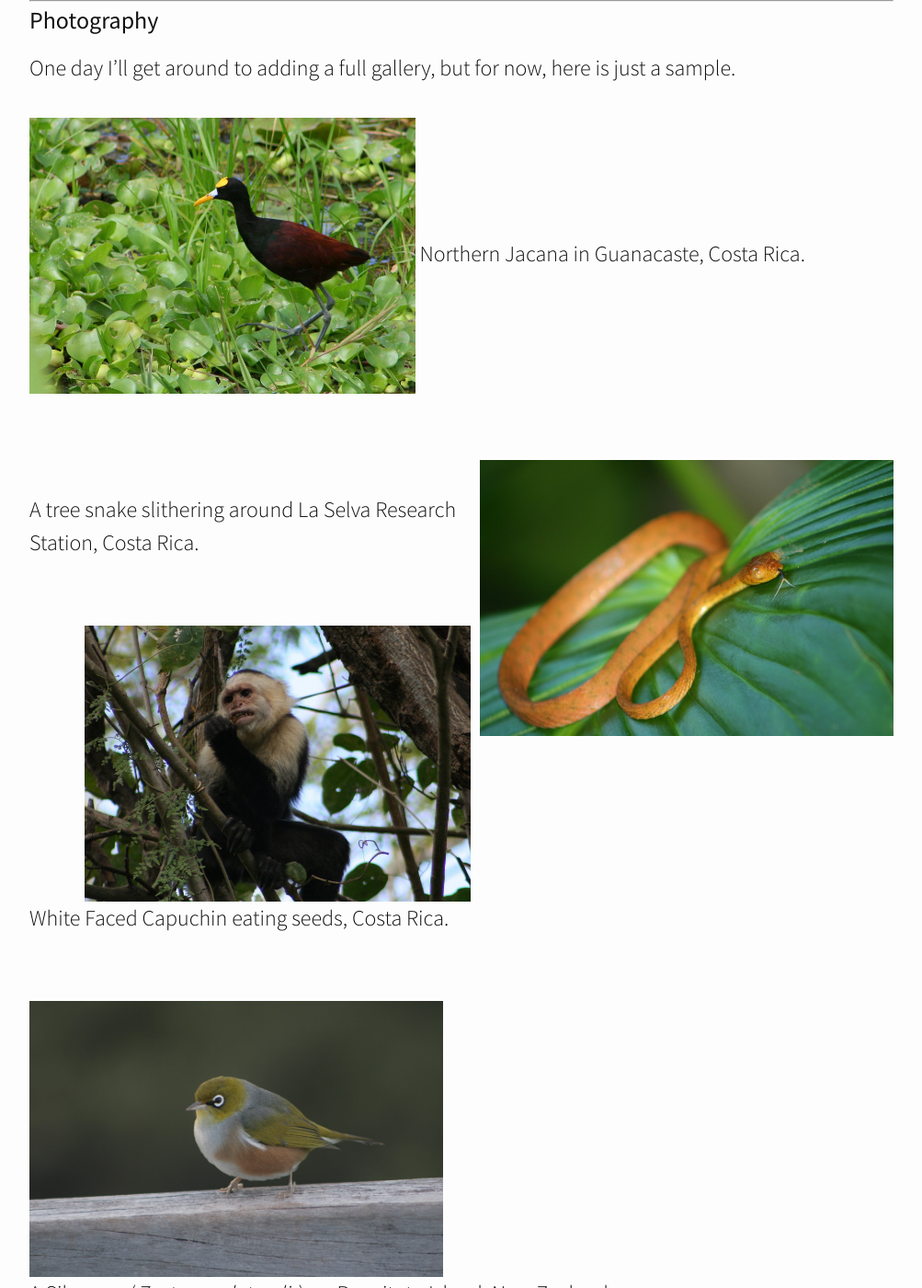
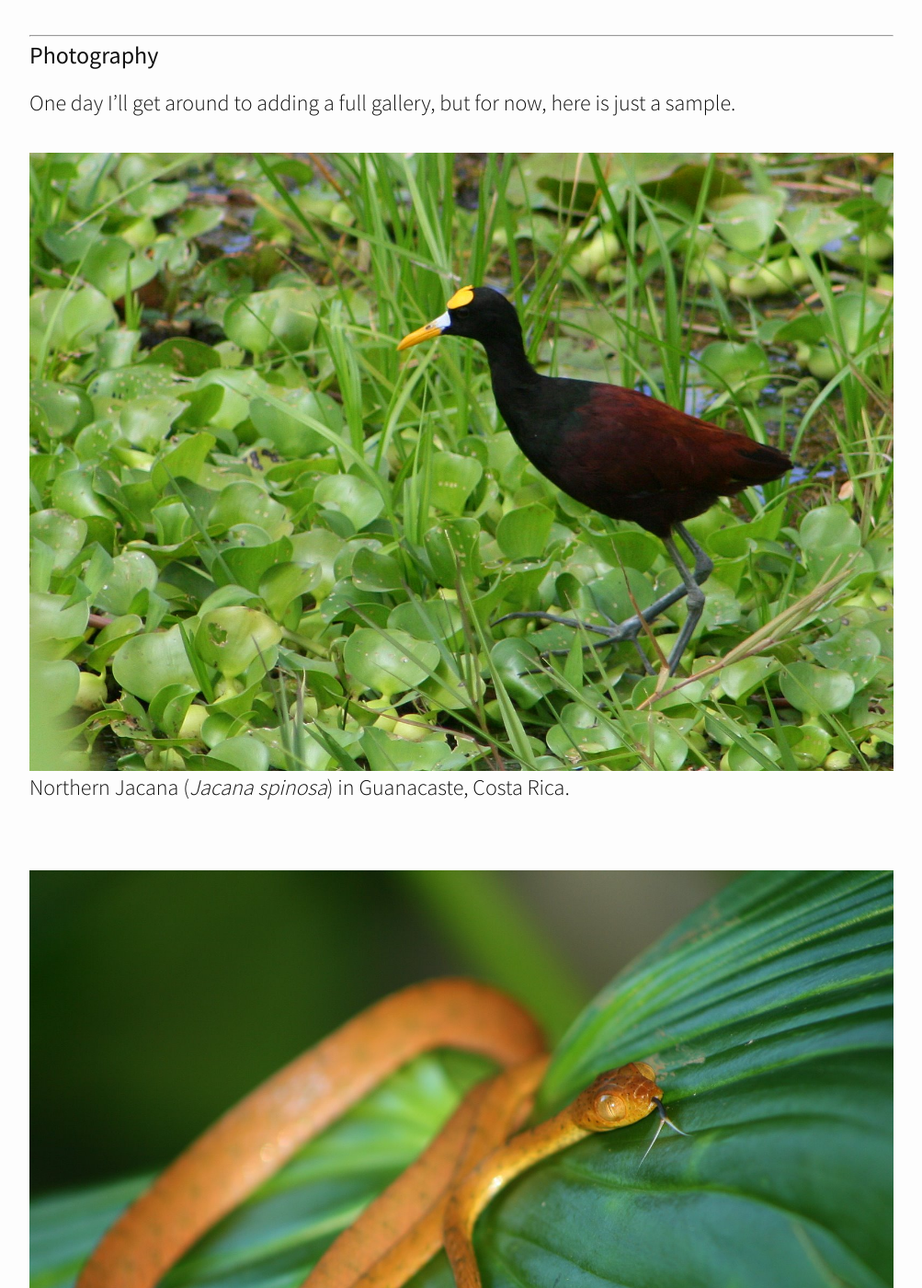
Before and after one commit to DanielSprockett/danielsprockett.github.io, a Jekyll site: the page built from about.md, in a window 1280 px wide and 1400 px high, scrolled down 1607 px. Shown: the whole window at 92% size, without its empty margins (138-1141 px from the left). Built offline with Jekyll 4.4.1, drawn with Linux system fonts in a browser that asks for light colours; nearby versions of some CDN libraries; some of the changed text lies outside the part shown.

Commit message:
Update about.md

```diff
--- a/about.md
+++ b/about.md
@@ -6,15 +6,17 @@
 
 <h2>Daniel Sprockett</h2>
 
-<img src="/images/Dan_at_Grand_Canyon.jpg" alt="Dan at the Grand Canyon" style="float: left; margin-right: 10px;" height="300"/>
+<img src="/images/Dan_at_Grand_Canyon.jpg" alt="Dan at the Grand Canyon" style="float: left; margin-right: 10px;" height="350"/>
 I am PhD Candidate in [David Relman's Lab](http://med.stanford.edu/relmanlab.html) at Stanford University. My research interests include understanding assembly processes in host-associated microbial communities and host-microbe co-evolution. I also enjoy learning new, dynamic data visualization techniques in R, and promoting ways to make scientific research more reproducible and transparent.  If you have any questions, please read on or contact me below.<br>
 <br>
-During my time at Stanford, I was the Orientation and Recruitment Chair for [SBSA](http://med.stanford.edu/sbsa.html), served on my the M&I Department's Graduate Admissions Committee, and co-organized The Stanford Center for Human Microbiome Studies's [Microbiome Summit](https://iti.stanford.edu/center-for-human-microbiome-studies/microbiome-summit.html). For more information, download my [CV](/documents/Sprockett_CV_190108.pdf).<br>
+During my time at Stanford, I was the Orientation and Recruitment Chair for [SBSA](http://med.stanford.edu/sbsa.html), served on my the M&I Department's Graduate Admissions Committee, and co-organized The Stanford Center for Human Microbiome Studies's [Microbiome Summit](https://iti.stanford.edu/center-for-human-microbiome-studies/microbiome-summit.html). For more information, please download my [CV](/documents/Sprockett_CV_190108.pdf).<br>
 <br>
 When I am not in the lab, I also enjoy traveling, nature photography, baking with my wife, and playing with our newborn.<br>
 <br>
 <br>
+
 ***
+
 <h3>Contact</h3>
 <br>
 [Dan's Public Stanford Profile](https://profiles.stanford.edu/daniel-sprockett)
@@ -32,27 +34,29 @@
 <br>
 
 ***
+
 <h3>Photography</h3>
 
 One day I'll get around to adding a full gallery, but for now, here is just a sample.<br>
 <br>
-<img src="/images/Northern_Jacana.jpg" alt="Northern Jacana" height="300"/>
-Northern Jacana in Guanacaste, Costa Rica. <br>
+<img src="/images/Northern_Jacana.jpg" alt="Northern Jacana"/>
+Northern Jacana (*Jacana spinosa*) in Guanacaste, Costa Rica.<br>
 <br>
 <br>
-<img src="/images/Tree_Snake.jpg" alt="Tree Snake Costa Rica" style="float: right; margin-left: 10px;" height="300"/>
-<br>
-A tree snake slithering around La Selva Research Station, Costa Rica. <br>
+<img src="/images/Tree_Snake.jpg" alt="Tree Snake Costa Rica"/>
+A banded cat-eyed tree snake (*Leptodeira annulata*) slithering around La Selva Research Station, Costa Rica.<br>
 <br>
 <br>
-<img src="/images/White_Faced_Capuchin.jpg" alt="White Faced Capuchin Costa Rica" style="float: right; margin-left: 10px;" height="300"/>
-<br>
-White Faced Capuchin eating seeds, Costa Rica. <br>
+<img src="/images/White_Faced_Capuchin.jpg" alt="White Faced Capuchin Costa Rica"/>
+White-Faced Capuchin (*Cebus imitator*) eating seeds, Costa Rica. <br>
 <br>
 <br>
-<img src="/images/Silvereye_New_Zealand.jpg" alt="Silvereye_New_Zealand" height="300"/>
+<img src="/images/Silvereye_New_Zealand.jpg" alt="Silvereye_New_Zealand"/>
+A Silvereye (*Zosterops lateralis*) on Rangitoto Island, New Zealand. <br>
 <br>
-A Silvereye (*Zosterops lateralis*) on Rangitoto Island, New Zealand. <br>
+<br>
+<img src="/images/Red_Passion_Flower_Passiflora_coccinea.jpg" alt="Red_Passion_Flower_Passiflora_coccinea"/>
+A Red Passion Flower (*Passiflora coccinea*) being visited by an unknown insect, Costa Rica. <br>
 <br>
 <br>
 <img src="/images/Chiemsee_Germany.jpg" alt="Chiemsee Germany"/>
```
